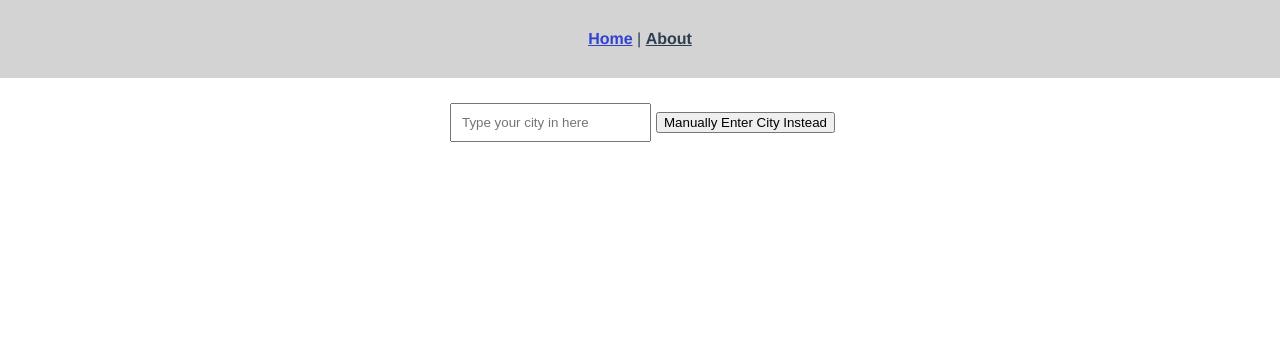
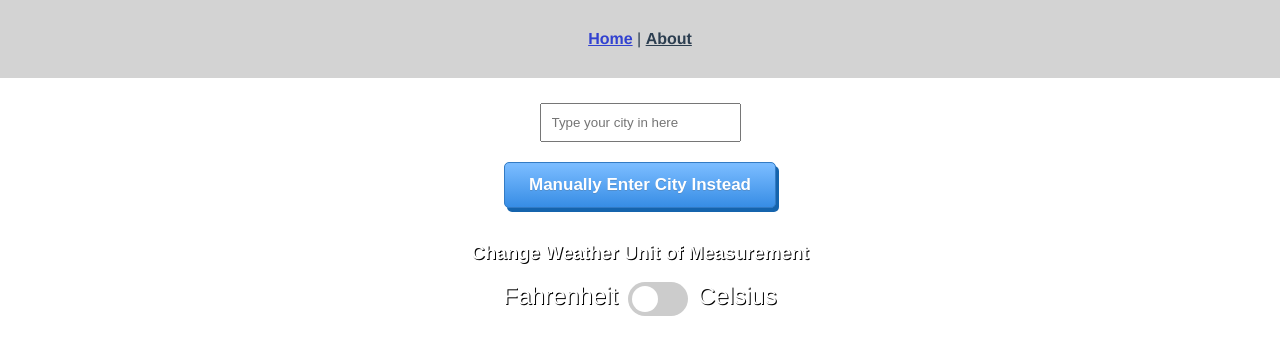
Before and after one commit to tdean787/VueWeather, a Vue app: page / in a window 1280 px wide. Shown: the top 354 px of the page. Built offline with nearby package versions, Linux system fonts and the light colour scheme; no server answers.

Commit message:
Added toggle and logic to switch unit of measurement. Styled button

```diff
--- a/src/components/Weather.vue
+++ b/src/components/Weather.vue
@@ -8,17 +8,37 @@
   <div class="weather" :class="skyBackground">
     <div v-if="locationRetrieved">
       <h2>{{ apiCity }}</h2>
-      <p>Current temperature: {{ currentTemp.temp }} °F</p>
-      <p>Feels like: {{ currentTemp.feels_like }} °F</p>
+      <div v-if="!celsius">
+        <p>Current temperature: {{ currentTemp.temp }} °F</p>
+        <p>Feels like: {{ currentTemp.feels_like }} °F</p>
+      </div>
+
+      <div v-if="celsius">
+        <p>Current temperature: {{ celsiusTemp.temp }} °C</p>
+        <p>Feels like: {{ celsiusTemp.feels_like }} °C</p>
+      </div>
+
       <p>Humidity: {{ currentTemp.humidity }}%</p>
       <p>Sky: {{ skyBackground }}</p>
     </div>
 
     <form v-on:submit="cityManualEntry">
       <input type="text" v-model="city" placeholder="Type your city in here" />
-      <button @click="cityManualEntry">Manually Enter City Instead</button>
+      <br />
+      <button class="button" @click="cityManualEntry">
+        Manually Enter City Instead
+      </button>
     </form>
     <i @click="getLocation" class="fas fa-location-arrow fa-2x"></i>
+    <h3>Change Weather Unit of Measurement</h3>
+    <div class="weatherToggle">
+      <p>Fahrenheit</p>
+      <label class="switch">
+        <input type="checkbox" v-model="celsius" />
+        <span class="slider"></span>
+      </label>
+      <p>Celsius</p>
+    </div>
   </div>
 </template>
 
@@ -31,12 +51,13 @@ export default {
       city: null,
       locationRetrieved: false,
       key: process.env.VUE_APP_WEATHER_APIKEY,
-      info: null,
       currentTemp: undefined,
+      celsiusTemp: undefined,
       skyBackground: null,
       latitude: null,
       longitude: null,
       apiCity: null,
+      celsius: false,
     };
   },
   methods: {
@@ -48,7 +69,6 @@ export default {
         )
         .then(
           (response) => (
-            (this.info = response.data.weather),
             (this.currentTemp = response.data.main),
             (this.skyBackground = response.data.weather[0].main),
             (this.apiCity = response.data.name)
@@ -57,11 +77,19 @@ export default {
         .catch((error) => {
           alert("Invalid city entered");
         });
+      await axios
+        .get(
+          `https://api.openweathermap.org/data/2.5/weather?q=${this.city}&appid=${this.key}&units=metric`
+        )
+        .then((response) => (this.celsiusTemp = response.data.main))
+        .catch((error) => {
+          alert("Invalid city entered");
+        });
     },
     getLocation() {
       navigator.geolocation.getCurrentPosition(this.onSuccess, this.onError);
     },
-    onSuccess: function (position) {
+    onSuccess: function(position) {
       this.locationRetrieved = true;
       this.latitude = position.coords.latitude;
       this.longitude = position.coords.longitude;
@@ -78,12 +106,16 @@ export default {
         )
         .then(
           (response) => (
-            (this.info = response.data.weather),
             (this.currentTemp = response.data.main),
             (this.skyBackground = response.data.weather[0].main),
             (this.apiCity = response.data.name)
           )
         );
+      await axios
+        .get(
+          `https://api.openweathermap.org/data/2.5/weather?lat=${this.latitude}&lon=${this.longitude}&appid=${this.key}&units=metric`
+        )
+        .then((response) => (this.celsiusTemp = response.data.main));
     },
   },
   created() {
@@ -95,7 +127,8 @@ export default {
 
 <style scoped>
 p {
-  margin-top: 2em;
+  /* margin-top: 2em; */
+  font-size: 1.5em;
 }
 
 i {
@@ -103,6 +136,38 @@ i {
   display: block;
   cursor: pointer;
 }
+
+h3 {
+  text-shadow: black 1px 1px;
+  color: white;
+}
+
+.button {
+  box-shadow: 3px 4px 0px 0px #1564ad;
+  background: linear-gradient(to bottom, #79bbff 5%, #378de5 100%);
+  background-color: #79bbff;
+  border-radius: 5px;
+  border: 1px solid #337bc4;
+  display: inline-block;
+  cursor: pointer;
+  color: #ffffff;
+  font-family: Arial;
+  font-size: 17px;
+  font-weight: bold;
+  padding: 12px 24px;
+  margin: 15px 0;
+  text-decoration: none;
+  text-shadow: 0px 1px 0px #528ecc;
+}
+.button:hover {
+  background: linear-gradient(to bottom, #378de5 5%, #79bbff 100%);
+  background-color: #378de5;
+}
+.button:active {
+  position: relative;
+  top: 1px;
+}
+
 .weather {
   height: 100vh;
   padding-top: 20px;
@@ -130,4 +195,83 @@ input {
   background-size: cover;
   color: white;
 }
+.Haze {
+  background-image: url("https://images.pexels.com/photos/4406292/pexels-photo-4406292.jpeg?auto=compress&cs=tinysrgb&dpr=2&h=750&w=1260");
+  background-size: cover;
+  color: black;
+}
+
+.Rain {
+  background-image: url("https://images.pexels.com/photos/3394939/pexels-photo-3394939.jpeg?auto=compress&cs=tinysrgb&dpr=2&h=750&w=1260");
+  background-size: cover;
+  color: white;
+}
+
+.switch {
+  position: relative;
+  display: inline-block;
+  width: 60px;
+  height: 34px;
+}
+
+/* Hide default HTML checkbox */
+.switch input {
+  opacity: 0;
+  width: 0;
+  height: 0;
+}
+
+/* The slider */
+.slider {
+  position: absolute;
+  cursor: pointer;
+  top: 0;
+  left: 0;
+  right: 0;
+  bottom: 0;
+  background-color: #ccc;
+  -webkit-transition: 0.4s;
+  transition: 0.4s;
+  border-radius: 35px;
+}
+
+.slider:before {
+  position: absolute;
+  content: "";
+  height: 26px;
+  width: 26px;
+  left: 4px;
+  bottom: 4px;
+  background-color: white;
+  -webkit-transition: 0.4s;
+  transition: 0.4s;
+  border-radius: 50%;
+}
+
+input:checked + .slider {
+  background-color: #2196f3;
+}
+
+input:focus + .slider {
+  box-shadow: 0 0 1px #2196f3;
+}
+
+input:checked + .slider:before {
+  -webkit-transform: translateX(26px);
+  -ms-transform: translateX(26px);
+  transform: translateX(26px);
+}
+
+.weatherToggle {
+  display: flex;
+  width: 100%;
+  justify-content: center;
+  margin: 0;
+  text-shadow: black 1px 1px;
+  color: white;
+}
+
+.weatherToggle p {
+  margin: 0 10px;
+}
 </style>
```
